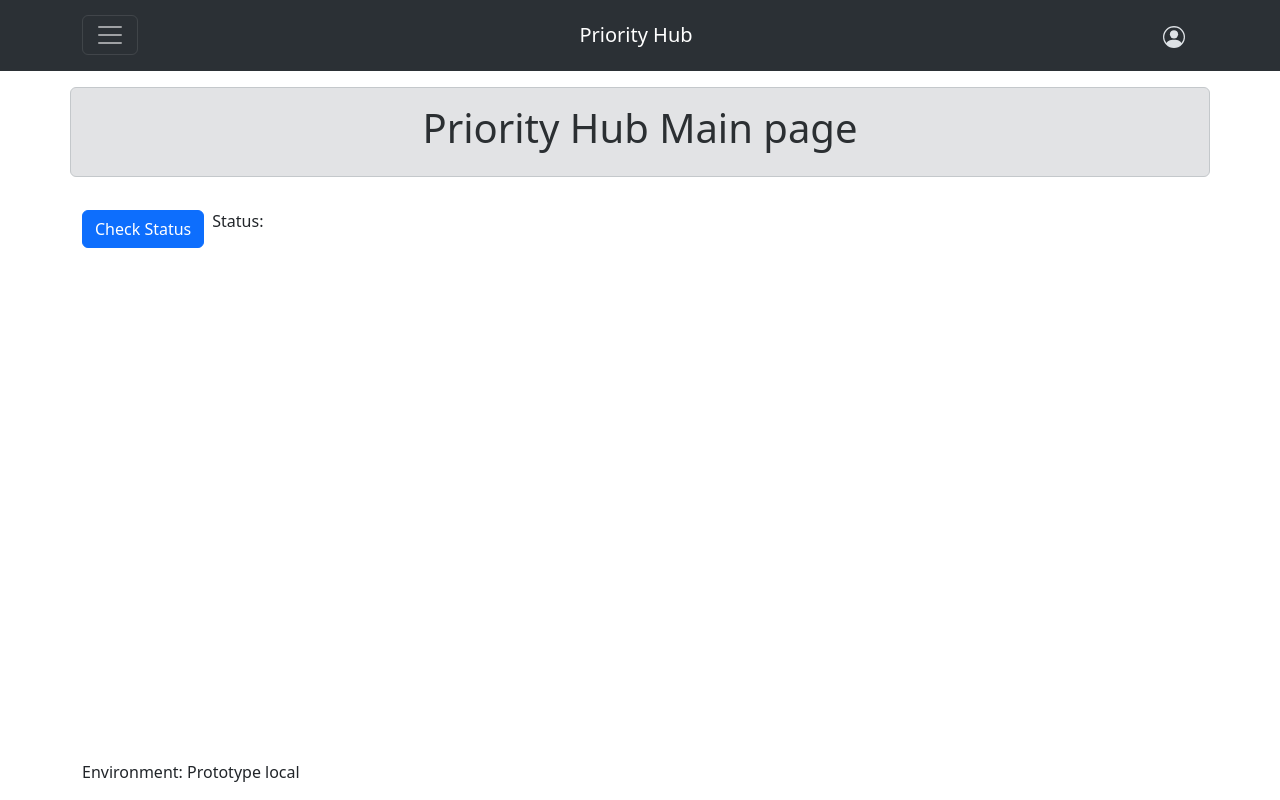
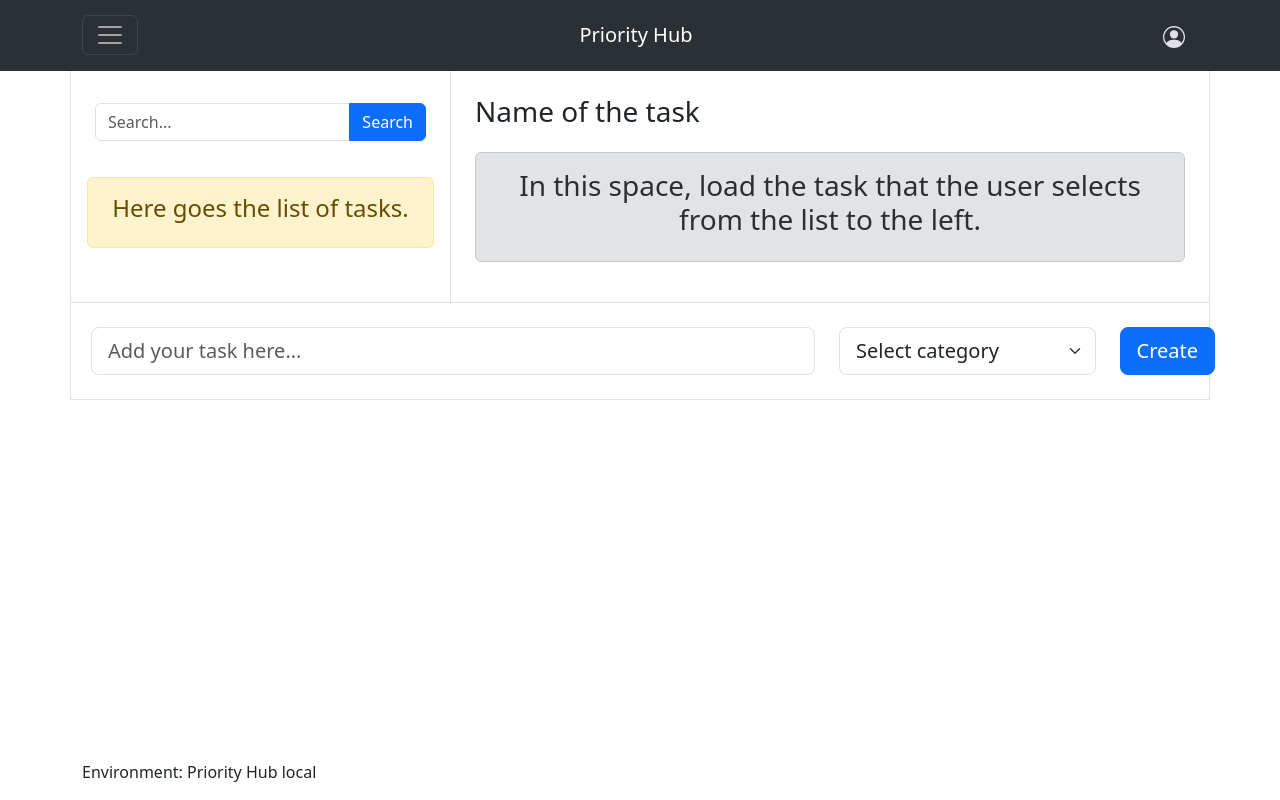
Before and after one commit to LMAR5/priority-hub-web, a React (Create React App) app in the folder application/frontend/: page /Main in a window 1280 px wide. Built offline with nearby package versions, Linux system fonts and the light colour scheme.

Commit message:
PH-49 | First version of the main page layout.
Added the initial frontend structure for the Task management view. Also updated the application title tag and an environment variable for the application name.

```diff
--- a/application/frontend/public/index.html
+++ b/application/frontend/public/index.html
@@ -3,7 +3,7 @@
   <head>
     <meta charset="utf-8" />
     <link rel="icon" href="%PUBLIC_URL%/favicon.ico" />
-    <title>Prototype</title>
+    <title>%REACT_APP_TITLE%</title>
   </head>
   <body>
     <div id="root"></div>
--- a/application/frontend/src/components/Home/Home.js
+++ b/application/frontend/src/components/Home/Home.js
@@ -3,7 +3,11 @@ import Button from 'react-bootstrap/Button';
 import Stack from 'react-bootstrap/Stack';
 import GenericService from '../../services/GenericService';
 import Row from 'react-bootstrap/Row';
+import Col from 'react-bootstrap/esm/Col';
 import Alert from 'react-bootstrap/Alert';
+import Form from 'react-bootstrap/Form';
+import InputGroup from 'react-bootstrap/InputGroup';
+
 
 
 function Home() {
@@ -27,17 +31,62 @@ function Home() {
         );
     }
 
+    const renderSearchBar = () => {
+        return (
+            <InputGroup className="mb-1 mt-3 px-2">
+                <Form.Control
+                    placeholder="Search..."
+                    value=""
+                    onChange={() => { }} />
+                <Button variant="primary" onClick={() => { }}>Search</Button>
+            </InputGroup>
+        );
+    }
+
     let showStatusContent = loadingBackStatus ? <h2>Loading...</h2> : renderStatusCheck();
+    let showSearchBard = renderSearchBar();
 
     return(
         <div>
-            <Row className="mt-3 text-center">
-                <Alert key='secondary' variant='secondary'>
-                    <h1>Priority Hub Main page</h1>
-                </Alert>
+            <Row className="mt-0 text-center">
+                <Col sm={4} className='border border-top-0 border-end-0 p-3'>
+                    <Row>
+                        <Col>{showSearchBard}</Col>
+                    </Row>
+                    <Row className='mt-2'>
+                        <Col>
+                            <Alert variant='warning' className='mt-4'>
+                                <h4>Here goes the list of tasks.</h4>
+                            </Alert>
+                        </Col>
+                    </Row>
+                </Col>
+                <Col sm={8} className='border border-top-0 p-4'>
+                    <h3 className='text-start'>Name of the task</h3>
+                    <Alert variant='secondary' className='mt-4'>
+                        <h3>In this space, load the task that the user selects from the list to the left.</h3>
+                    </Alert>
+                </Col>
+            </Row>
+            <Row className='border border-top-0 px-2 py-3'>
+                <Col sm={12} md={12} lg={8} className='mt-2'>
+                    <Form.Control size='lg' type="text" placeholder="Add your task here..."/>
+                </Col>
+                <Col sm={6} md={6} lg={3} className='my-2'>
+                    <Form.Select size='lg'>
+                        <option>Select category</option>
+                        <option value="Category 1">Category 1</option>
+                        <option value="Category 2">Category 2</option>
+                    </Form.Select>
+                </Col>
+                <Col sm={6} md={6} lg={1} className='my-2' >
+                    <Button variant="primary" size='lg' type="">
+                        Create
+                    </Button>
+                </Col>
             </Row>
             <Row>
-                {showStatusContent}
+                {/* {showStatusContent} */}
             </Row>
         </div>
     );
--- a/application/frontend/src/components/Layout/CustomNavBar.js
+++ b/application/frontend/src/components/Layout/CustomNavBar.js
@@ -8,7 +8,7 @@ import Offcanvas from 'react-bootstrap/Offcanvas';
 function CustomNavBar() {
     return (
         <header>
-            <Navbar expand={false} bg='dark' data-bs-theme='dark' className='bg-body-tertiary mb-3'>
+            <Navbar expand={false} bg='dark' data-bs-theme='dark' className='bg-body-tertiary mb-0'>
                 <Container>
                     <Navbar.Toggle aria-controls='offcanvasNavbar-expand-false'></Navbar.Toggle>
                     <Navbar.Brand href='/Main/'>Priority Hub</Navbar.Brand>
```
Also changed, not shown: 1 other file (tests, documents, lock files or other folders).
